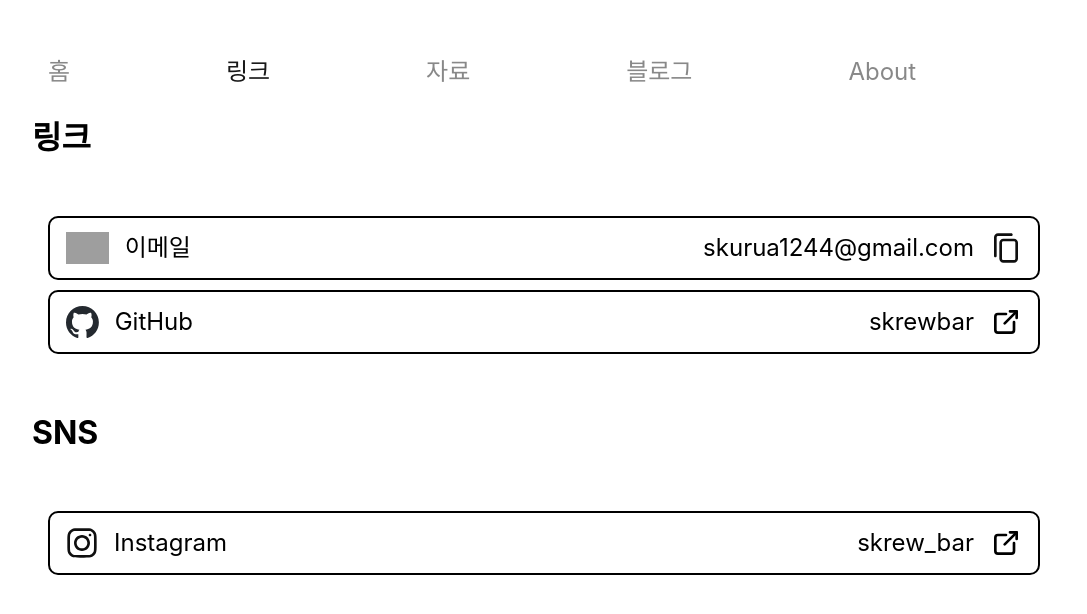
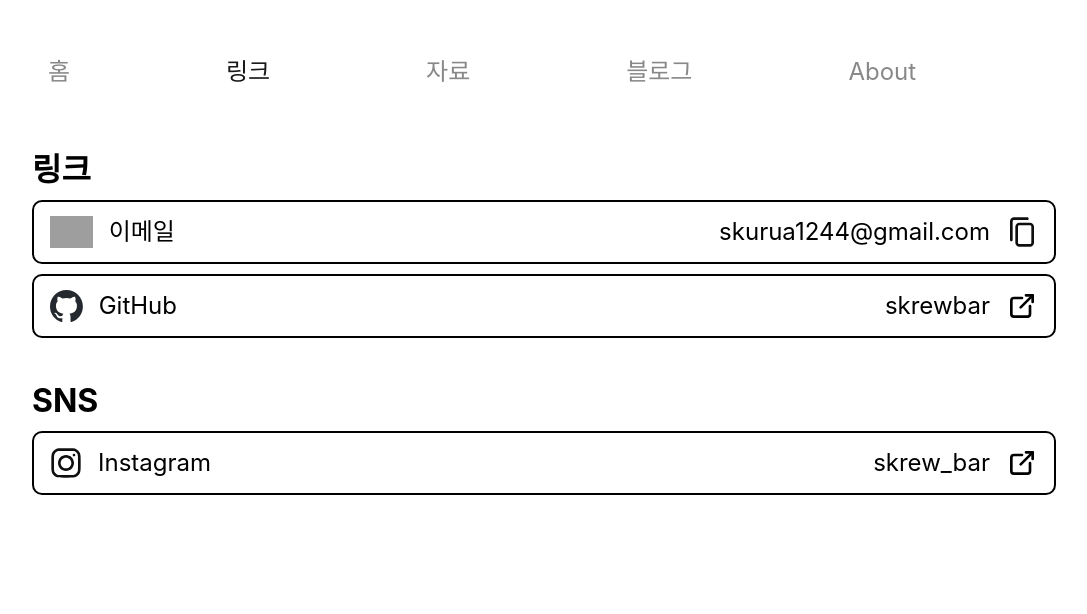
Before and after one commit to skrewbar/skrewbar.com, a Vue app: page /links in a window 1280 px wide. Shown: the top 614 px of the page, without its empty margins (96-1183 px from the left). Built offline with nearby package versions, Linux system fonts and the light colour scheme; grey boxes are pictures that could not be loaded; the HTML template or start-up script is replaced by a standard one; a web font is replaced by a local one.

Commit message:
💄 section-title 마진 수정

```diff
--- a/src/assets/main.css
+++ b/src/assets/main.css
@@ -26,6 +26,7 @@ body {
 h1.section-title {
   font-size: 2rem;
   font-weight: bold;
+  margin-top: 2rem;
 }
 
 h1.title {
--- a/src/views/LinksView.vue
+++ b/src/views/LinksView.vue
@@ -39,7 +39,6 @@ function copyEmail() {
 
 <style scoped>
 .link-container {
-  padding: 3rem 1rem;
   display: flex;
   flex-direction: column;
 }
```
